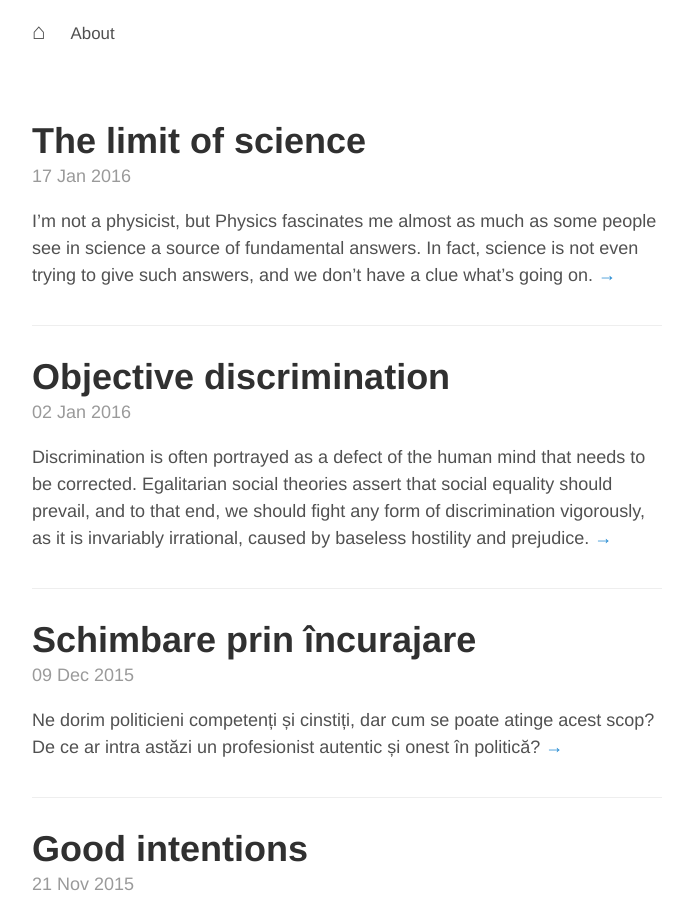
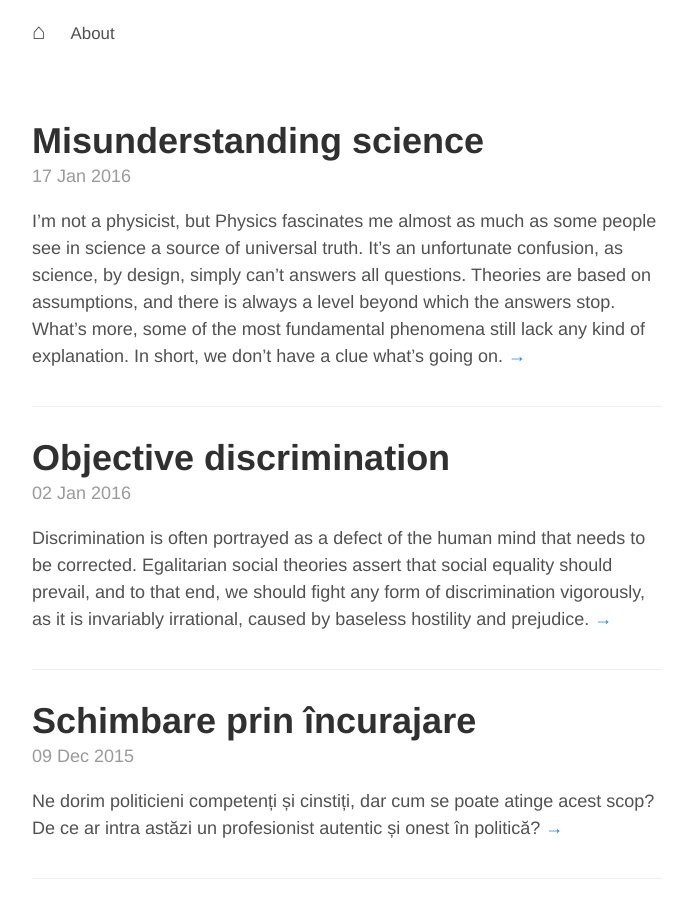
Before and after one commit to aoghina/aoghina.github.io, a Jekyll site: the page built from index.html, in a window 1280 px wide and 900 px high. Shown: the whole window, without its empty margins (293-986 px from the left). Built offline with Jekyll 4.4.1, drawn with Linux system fonts in a browser that asks for light colours; the list of posts is cut into pages by our own code.

Commit message:
Update limit - science

```diff
--- a/_posts/2016-01-17-the-limit-of-science.md
+++ b/_posts/2016-01-17-misunderstanding-science.md
@@ -1,11 +1,13 @@
 ---
 layout: post
-title: The limit of science
+title: Misunderstanding science
 comments: True
 lang: en
+redirect_from:
+  - /2016/01/17/the-limit-of-science/
 ---
 
-I'm not a physicist, but Physics fascinates me almost as much as some people see in science a source of fundamental answers. In fact, science is not even trying to give such answers, and we don't have a clue what's going on.
+I'm not a physicist, but Physics fascinates me almost as much as some people see in science a source of universal truth. It's an unfortunate confusion, as science, by design, simply can't answers all questions. Theories are based on assumptions, and there is always a level beyond which the answers stop. What's more, some of the most fundamental phenomena still lack any kind of explanation. In short, we don't have a clue what's going on.
 
 <!--more-->
 
@@ -27,4 +29,4 @@
 
 ---
 
-These are just some of the fundamental notions that we don't quite understand. Science is built on postulates, and although we get better at modeling the behavior of the world around us using complex, powerful formalisms, we're not answering the most simple questions. But science doesn't even attempt to do that. Physicist say they're just answering "how" questions, figuring out laws that can predict what we can observe. "Why" questions, they claim, have no definitive answer, as there will always be a certain base level of "why" where the answer can only be "because".
+These are just some of the fundamental notions that we don't understand. Science is built on postulates, and although we get better at modeling the behavior of the world around us using complex, powerful formalisms, we still can't answer the most basic questions. But science doesn't even attempt to do that. Physicists say they're only addressing "how" questions, imagining and validating laws that describe and predict more accurately what we can observe. "Why" questions, they claim, have no definitive answer, as there will always be a certain base level of "why" where the answer can only be "because". These distinctions and limitations are nothing new, but many seem unaware of them, believing that science can eventually clarify everything.
```
